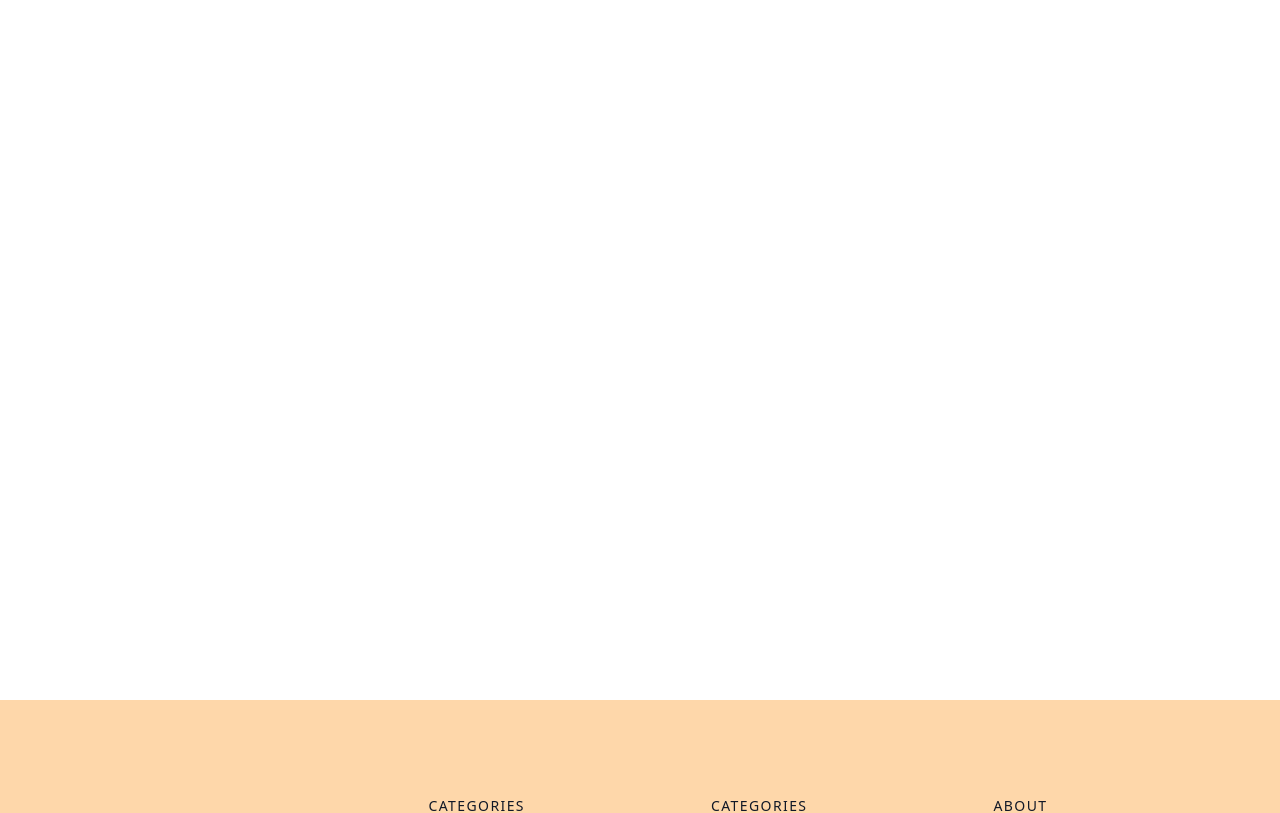
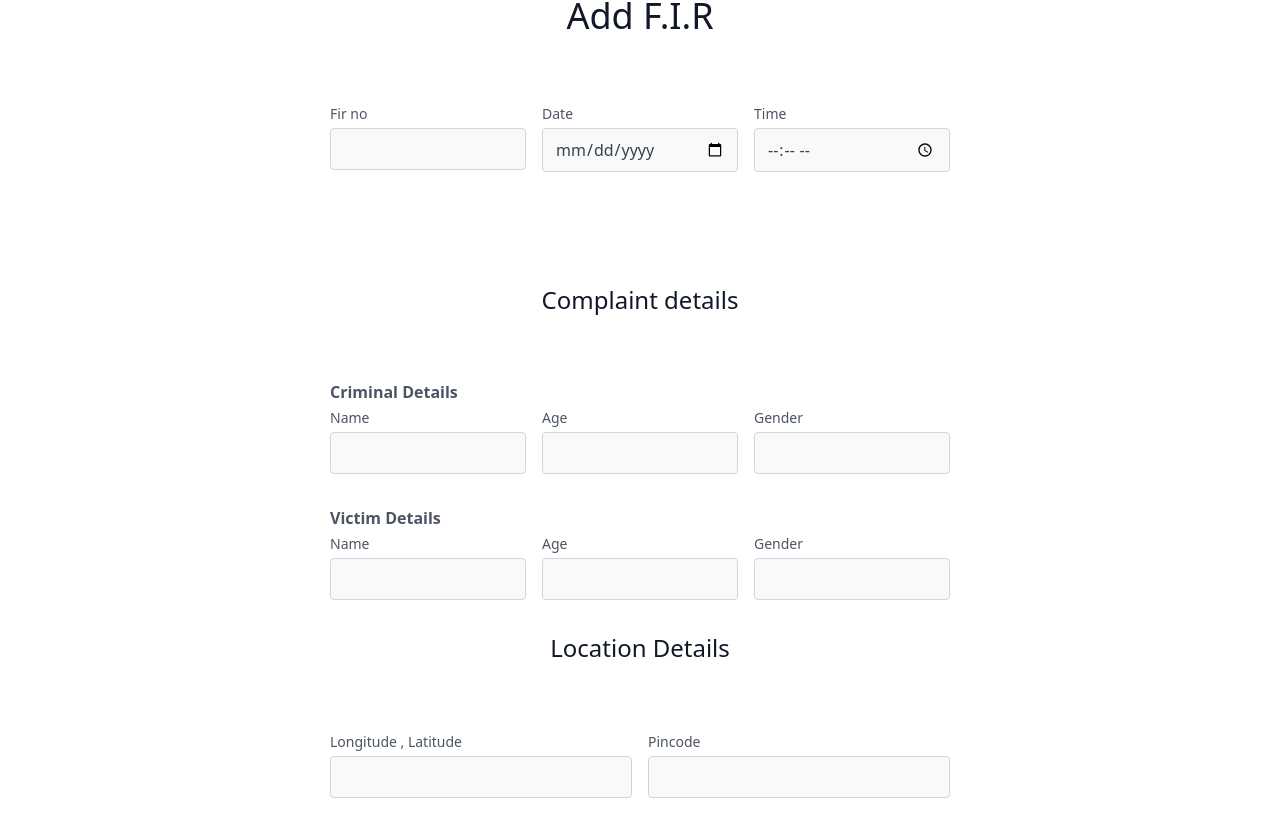
Before and after one commit to Harsh-bhai/Crime-mapping, a Next.js app in the folder frontend/: page /addfir in a window 1280 px wide. Shown: the part 172-985 px from the top of the page. Built offline with nearby package versions, Linux system fonts and the light colour scheme.

Commit message:
form added

```diff
--- a/frontend/pages/addfir.js
+++ b/frontend/pages/addfir.js
@@ -2,7 +2,122 @@ import React from 'react'
 
 const Addfir = () => {
   return (
-    <div className='min-h-screen'>Addfir</div>
+    <div className='min-h-screen'>
+        <section className="text-gray-600 body-font relative">
+  <div className="container px-5 py-24 mx-auto">
+    <div className="flex flex-col text-center w-full mb-12">
+      <h1 className="sm:text-4xl text-5xl font-medium title-font mb-4 text-gray-900">Add F.I.R</h1>
+    </div>
+    <div className="lg:w-1/2 md:w-2/3 mx-auto">
+      <div className="flex flex-wrap -m-2">
+        <div className="p-2 w-1/3">
+          <div className="relative">
+            <label for="firno" className="leading-7 text-sm text-gray-600">Fir no</label>
+            <input type="text" id="firno" name="firno" className="w-full bg-gray-100 bg-opacity-50 rounded border border-gray-300 focus:border-indigo-500 focus:bg-white focus:ring-2 focus:ring-indigo-200 text-base outline-none text-gray-700 py-1 px-3 leading-8 transition-colors duration-200 ease-in-out"/>
+          </div>
+        </div>
+        <div className="p-2 w-1/3">
+          <div className="relative">
+            <label for="Date" className="leading-7 text-sm text-gray-600">Date</label>
+            <input type="Date" id="Date" name="Date" className="w-full bg-gray-100 bg-opacity-50 rounded border border-gray-300 focus:border-indigo-500 focus:bg-white focus:ring-2 focus:ring-indigo-200 text-base outline-none text-gray-700 py-1 px-3 leading-8 transition-colors duration-200 ease-in-out"/>
+          </div>
+        </div>
+        <div className="p-2 w-1/3 ">
+          <div className="relative">
+            <label for="Time" className="leading-7 text-sm text-gray-600">Time</label>
+            <input type="Time" id="Time" name="Time" className="w-full bg-gray-100 bg-opacity-50 rounded border border-gray-300 focus:border-indigo-500 focus:bg-white focus:ring-2 focus:ring-indigo-200 text-base outline-none text-gray-700 py-1 px-3 leading-8 transition-colors duration-200 ease-in-out"/>
+          </div>
+        </div>
+
+      </div>
+    </div>
+  </div>
+</section>
+        <section className="text-gray-600 body-font relative ">
+  <div className="container px-5 py-4 mx-auto">
+    <div className="flex flex-col text-center w-full mb-12">
+      <h1 className="sm:text-2xl text-2xl font-medium title-font mb-4 text-gray-900">Complaint details</h1>
+    </div>
+    <div className="lg:w-1/2 md:w-2/3 mx-auto ">
+        <h2 className='font-bold'>Criminal Details</h2>
+      <div className="flex flex-wrap -m-2 mb-6">
+        <div className="p-2 w-1/3">
+          <div className="relative">
+            <label for="criminalname" className="leading-7 text-sm text-gray-600">Name</label>
+            <input type="text" id="criminalname" name="criminalname" className="w-full bg-gray-100 bg-opacity-50 rounded border border-gray-300 focus:border-indigo-500 focus:bg-white focus:ring-2 focus:ring-indigo-200 text-base outline-none text-gray-700 py-1 px-3 leading-8 transition-colors duration-200 ease-in-out"/>
+          </div>
+        </div>
+        <div className="p-2 w-1/3">
+          <div className="relative">
+            <label for="criminalage" className="leading-7 text-sm text-gray-600">Age</label>
+            <input type="text" id="criminalage" name="criminalage" className="w-full bg-gray-100 bg-opacity-50 rounded border border-gray-300 focus:border-indigo-500 focus:bg-white focus:ring-2 focus:ring-indigo-200 text-base outline-none text-gray-700 py-1 px-3 leading-8 transition-colors duration-200 ease-in-out"/>
+          </div>
+        </div>
+        <div className="p-2 w-1/3 ">
+          <div className="relative">
+            <label for="criminalgender" className="leading-7 text-sm text-gray-600">Gender</label>
+            <input type="text" id="criminalgender" name="criminalgender" className="w-full bg-gray-100 bg-opacity-50 rounded border border-gray-300 focus:border-indigo-500 focus:bg-white focus:ring-2 focus:ring-indigo-200 text-base outline-none text-gray-700 py-1 px-3 leading-8 transition-colors duration-200 ease-in-out"/>
+          </div>
+        </div>
+
+      </div>
+        <h2 className='font-bold'>Victim Details</h2>
+      <div className="flex flex-wrap -m-2">
+      <div className="p-2 w-1/3">
+          <div className="relative">
+            <label for="victimname" className="leading-7 text-sm text-gray-600">Name</label>
+            <input type="text" id="victimname" name="victimname" className="w-full bg-gray-100 bg-opacity-50 rounded border border-gray-300 focus:border-indigo-500 focus:bg-white focus:ring-2 focus:ring-indigo-200 text-base outline-none text-gray-700 py-1 px-3 leading-8 transition-colors duration-200 ease-in-out"/>
+          </div>
+        </div>
+        <div className="p-2 w-1/3">
+          <div className="relative">
+            <label for="victimage" className="leading-7 text-sm text-gray-600">Age</label>
+            <input type="text" id="victimage" name="victimage" className="w-full bg-gray-100 bg-opacity-50 rounded border border-gray-300 focus:border-indigo-500 focus:bg-white focus:ring-2 focus:ring-indigo-200 text-base outline-none text-gray-700 py-1 px-3 leading-8 transition-colors duration-200 ease-in-out"/>
+          </div>
+        </div>
+        <div className="p-2 w-1/3 ">
+          <div className="relative">
+            <label for="victimegender" className="leading-7 text-sm text-gray-600">Gender</label>
+            <input type="text" id="victimegender" name="victimegender" className="w-full bg-gray-100 bg-opacity-50 rounded border border-gray-300 focus:border-indigo-500 focus:bg-white focus:ring-2 focus:ring-indigo-200 text-base outline-none text-gray-700 py-1 px-3 leading-8 transition-colors duration-200 ease-in-out"/>
+          </div>
+        </div>
+
+      </div>
+    </div>
+  </div>
+</section>
+        <section className="text-gray-600 body-font relative">
+  <div className="container px-5 py-4 mx-auto">
+    <div className="flex flex-col text-center w-full mb-12">
+      <h1 className="sm:text-2xl text-2xl font-medium title-font mb-4 text-gray-900">Location Details</h1>
+    </div>
+    <div className="lg:w-1/2 md:w-2/3 mx-auto">
+      <div className="flex flex-wrap -m-2">
+        <div className="p-2 w-1/2">
+          <div className="relative">
+            <label for="loglat" className="leading-7 text-sm text-gray-600">Longitude , Latitude</label>
+            <input type="text" id="loglat" name="loglat" className="w-full bg-gray-100 bg-opacity-50 rounded border border-gray-300 focus:border-indigo-500 focus:bg-white focus:ring-2 focus:ring-indigo-200 text-base outline-none text-gray-700 py-1 px-3 leading-8 transition-colors duration-200 ease-in-out"/>
+          </div>
+        </div>
+
+        <div className="p-2 w-1/2 ">
+          <div className="relative">
+            <label for="pincode" className="leading-7 text-sm text-gray-600">Pincode</label>
+            <input type="text" id="pincode" name="pincode" className="w-full bg-gray-100 bg-opacity-50 rounded border border-gray-300 focus:border-indigo-500 focus:bg-white focus:ring-2 focus:ring-indigo-200 text-base outline-none text-gray-700 py-1 px-3 leading-8 transition-colors duration-200 ease-in-out"/>
+          </div>
+        </div>
+        <div className="p-2 w-full">
+          <div className="relative">
+            <label for="address" className="leading-7 text-sm text-gray-600">Address</label>
+            <textarea type="text" id="address" name="address" className="w-full bg-gray-100 bg-opacity-50 rounded border border-gray-300 focus:border-indigo-500 focus:bg-white focus:ring-2 focus:ring-indigo-200 text-base outline-none text-gray-700 py-1 px-3 leading-8 transition-colors duration-200 ease-in-out"/>
+          </div>
+        </div>
+
+      </div>
+    </div>
+  </div>
+</section>
+    </div>
   )
 }
 
--- a/frontend/pages/crimecolorcodes.js
+++ b/frontend/pages/crimecolorcodes.js
@@ -3,7 +3,7 @@ import React from "react";
 const Crimecolorcodes = () => {
   return (
     <div>
-        <table style="width: 100%">
+        <table className="">
             <tr>
                 <th>Color</th>
                 <th>Color Code</th>
--- /dev/null
+++ b/frontend/pages/crimeinfo.js
@@ -0,0 +1,27 @@
+import React from "react";
+
+const Crimeinfo = () => {
+  return (
+    <div>
+      <ul>
+        <li>Crime Type: Robbery</li>
+        <br />
+        <li>Victim Details:</li>
+        <ul>
+          <li>Name:</li>
+          <li>Age:</li>
+          <li>Gender:</li>
+        </ul>
+        <br />
+        <li>Crriminal Details:</li>
+        <ul>
+          <li>Name:</li>
+          <li>Age:</li>
+          <li>Gender:</li>
+        </ul>
+      </ul>
+    </div>
+  );
+};
+
+export default Crimeinfo;
--- a/frontend/pages/index.js
+++ b/frontend/pages/index.js
@@ -1,22 +1,14 @@
 import Head from 'next/head'
 import Image from 'next/image'
-import { Inter } from '@next/font/google'
 import styles from '@/styles/Home.module.css'
 
-const inter = Inter({ subsets: ['latin'] })
 
 export default function Home() {
-  const coordinates = [
-    { lat: 37.788022, lng: -122.399797 },
-    { lat: 37.7802, lng: -122.4024 },
-    { lat: 37.7765, lng: -122.3919 },
-    { lat: 37.7876, lng: -122.3952 }
-  ];
 
   const color = '#FF0000';
   return (
-   <div className='text-4xl min-h-screen'>
-    priyansh singh patel
+   <div className='text-4xl min-h-screen flex justify-center my-10'>
+    Crime Mapping
     {/* <Map coordinates={coordinates} color={color} /> */}
    </div>
   )
```
Also changed, not shown: frontend/pages/checkcrime.js (line endings or trailing spaces), 1 other file (tests, documents, lock files or other folders).
